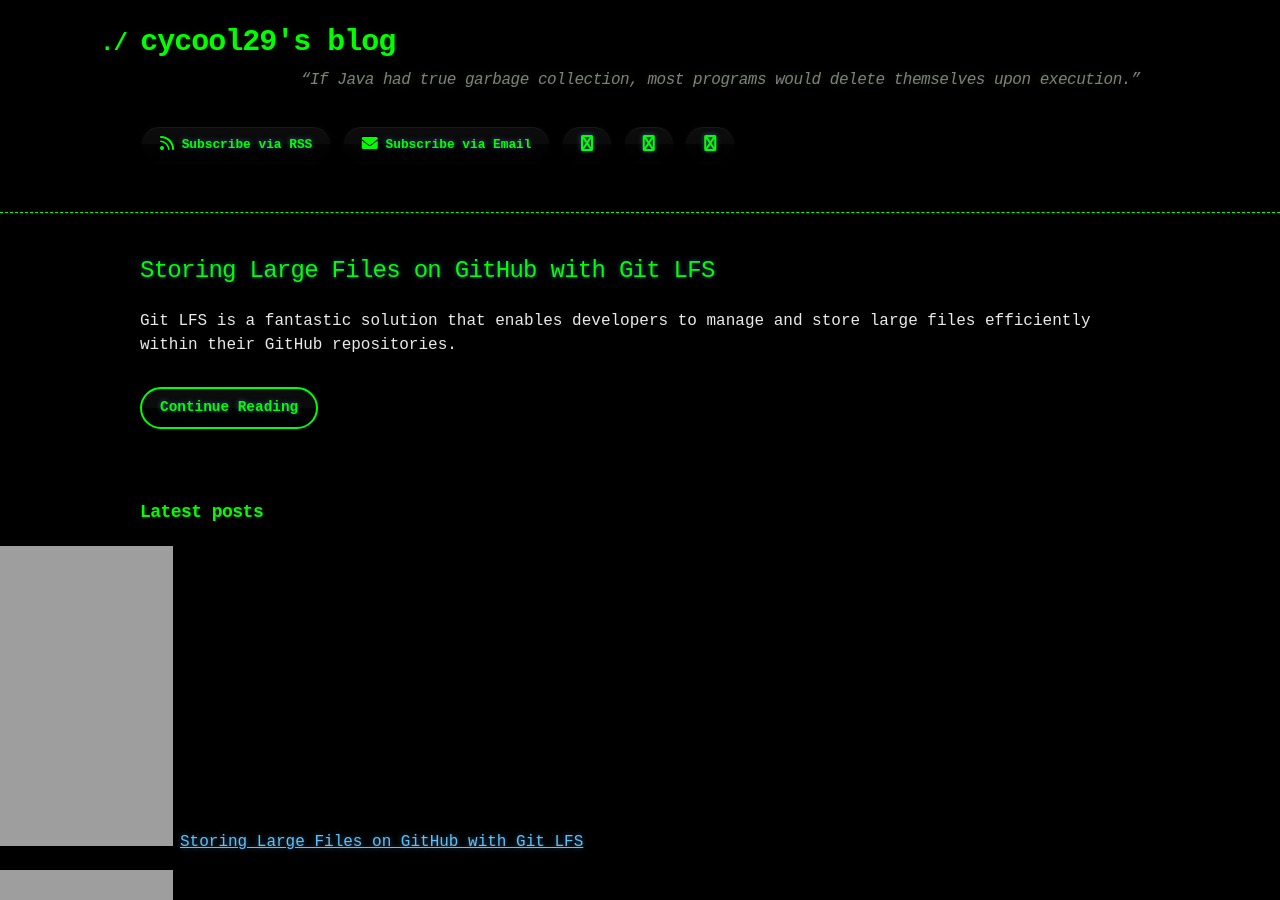
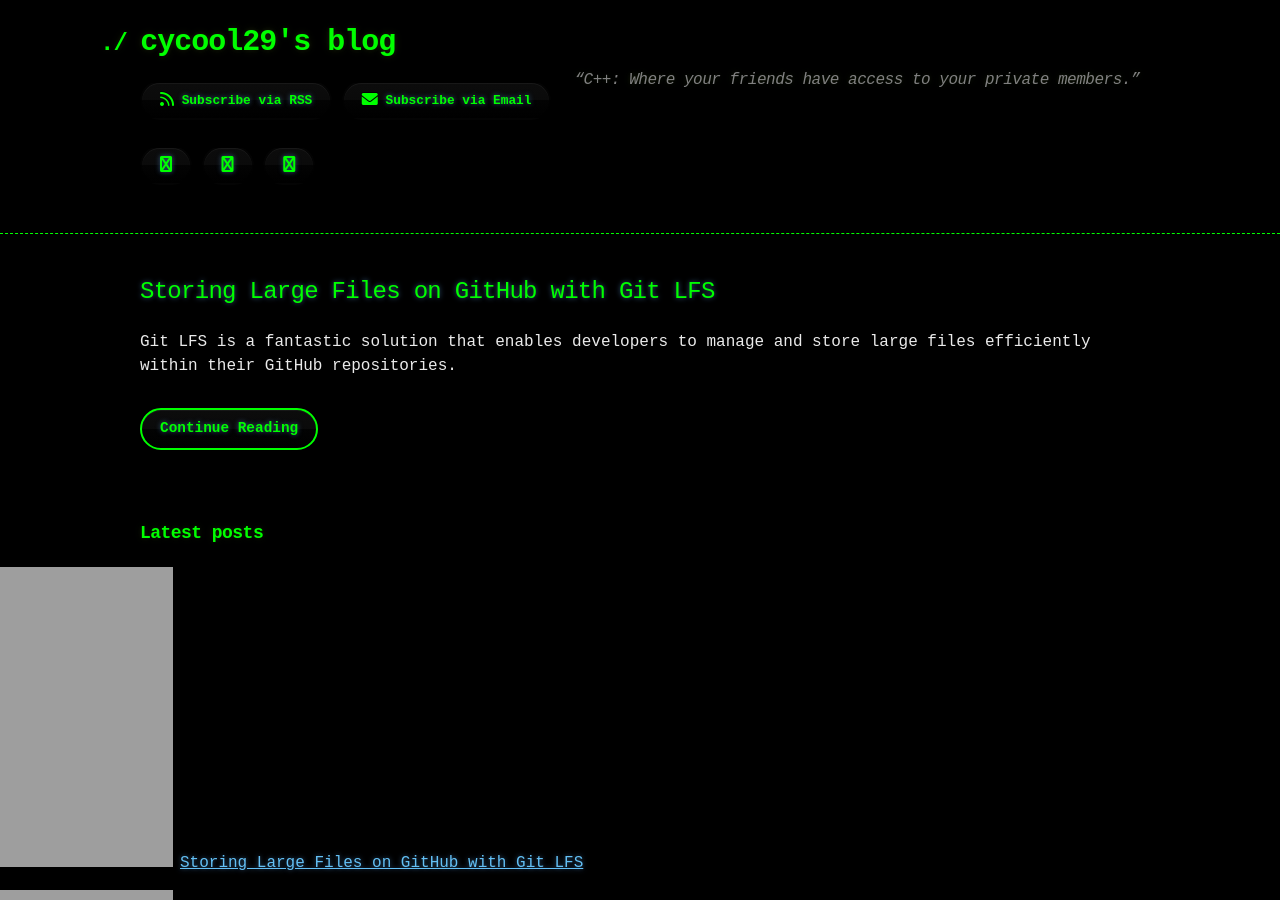
Before and after one commit to cycool29/cycool29.github.io, a Jekyll site: the page built from index.md, in a window 1280 px wide and 900 px high. Built offline with Jekyll 4.4.1, drawn with Linux system fonts in a browser that asks for light colours; a style sheet for code colours, icons or effects is not loaded.

Commit message:
Update quotes

```diff
--- a/_config.yml
+++ b/_config.yml
@@ -1,5 +1,5 @@
 title: cycool29's blog
-description: "“If Java had true garbage collection, most programs would delete themselves upon execution.” "
+description: "“C++: Where your friends have access to your private members.” "
 bio: A high school student. Intermediate in Python, Git, Bash. Learning JavaScript. He/Him. "
 author: cycool29
 url: https://cycool29.github.io
```
